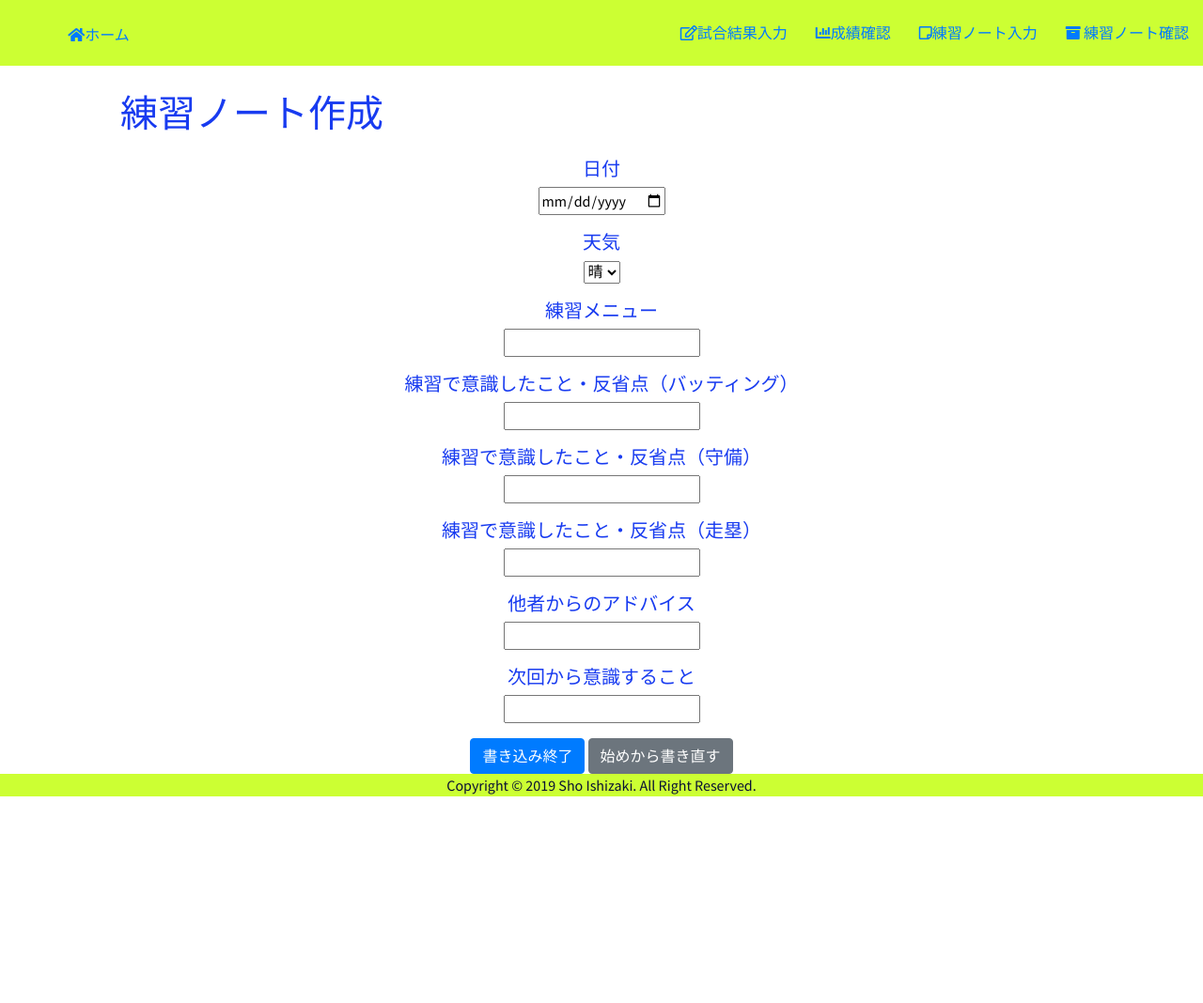
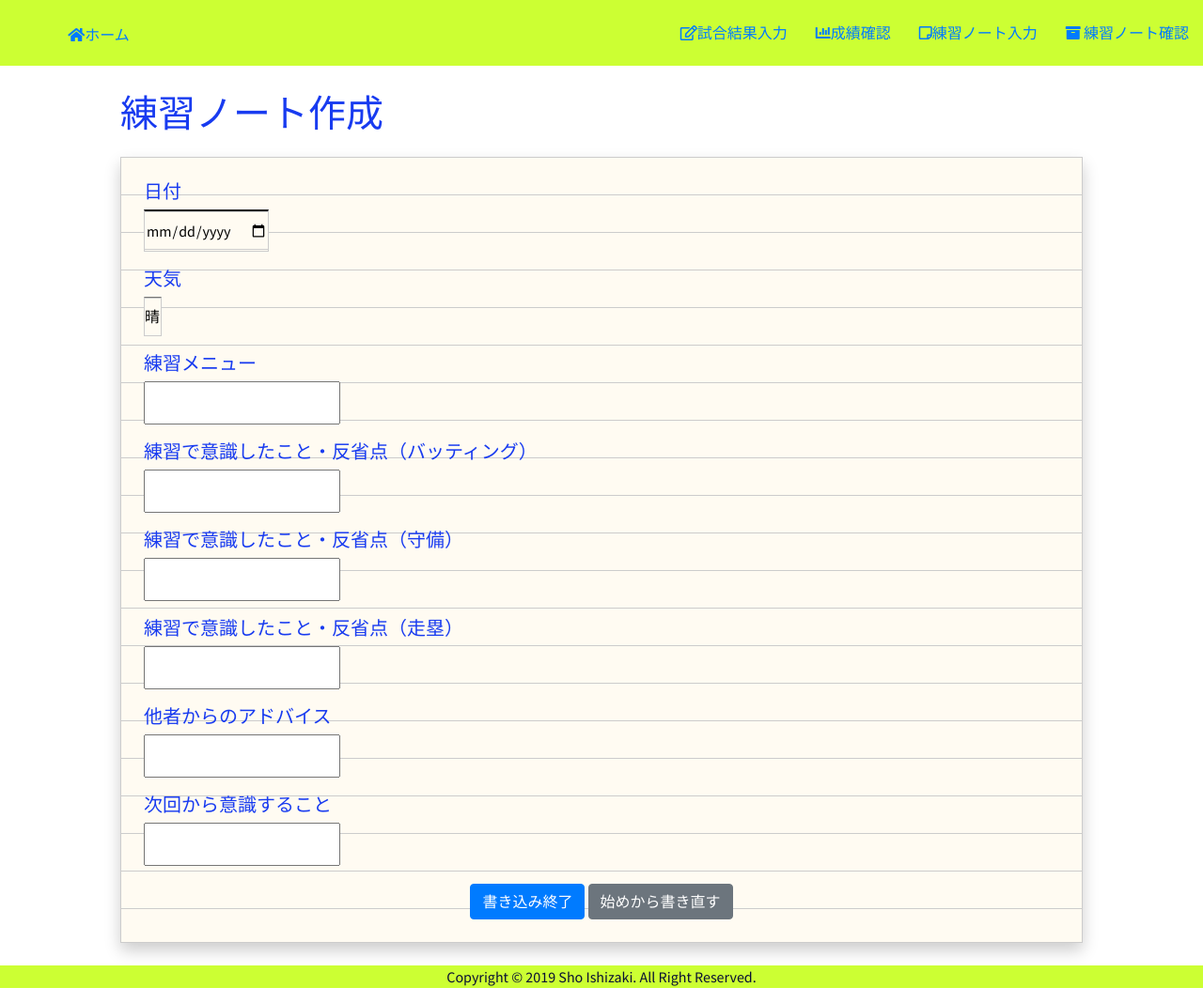
Before and after one commit to shoishizaki/baseball_game_and_practice_notes_web_app, a Django app: page /add_practice_note/ in a window 1280 px wide. Shown: the whole page at 94% size. Before the commit the page ends 848 px from the top, so only its background shows below. Run offline with Django 3.2, Linux system fonts and the light colour scheme; some libraries are stand-ins or nearby versions.

Commit message:
write css of practice_note_add_page.html

```diff
--- a/static/css/baseball_game_and_practice_notes/style.css
+++ b/static/css/baseball_game_and_practice_notes/style.css
@@ -124,3 +124,64 @@ h1, h2, h3, h4, h5, h6 {
 .card:hover{
     box-shadow: 0 10px 20px 0 rgba(0,0,0,0.6);
 }
+
+/*practice_note_add_page.html*/
+
+.container{
+    width: 80%;
+    margin: 24px auto;
+    box-shadow: 0 8px 16px 0 rgba(0,0,0,0.2);
+    padding: 24px;
+    background: linear-gradient(#ccc 1px, transparent 1px) #fffbf2;
+    background-size: auto 2.5em;
+    line-height: 2.5em;
+    border-bottom: 1px solid #ccc;
+    border-left: 1px solid #ccc;
+    border-right: 1px solid #ccc;
+    overflow: hidden;
+}
+.container h5{
+    text-align: left;
+}
+
+.container p{
+    text-align: left;
+}
+
+.container input[type="date"]{
+    white-space: pre;
+    appearance: none;
+    background: linear-gradient(#ccc 1px, transparent 1px) #fffbf2;
+    background-size: auto 2.5em;
+    line-height: 2.5em;
+    border-bottom: 1px solid #ccc;
+    border-left: 1px solid #ccc;
+    border-right: 1px solid #ccc;
+    overflow: hidden;
+}
+
+.container select{
+    white-space: pre;
+    appearance: none;
+    background: linear-gradient(#ccc 1px, transparent 1px) #fffbf2;
+    background-size: auto 2.5em;
+    line-height: 2.5em;
+    border-bottom: 1px solid #ccc;
+    border-left: 1px solid #ccc;
+    border-right: 1px solid #ccc;
+    overflow: hidden;
+}
+
+.container textarea{
+    white-space: pre;
+    width: 100%;
+    height: 200px;
+    appearance: none;
+    background: linear-gradient(#ccc 1px, transparent 1px) #fffbf2;
+    background-size: auto 2.5em;
+    line-height: 2.5em;
+    border-bottom: 1px solid #ccc;
+    border-left: 1px solid #ccc;
+    border-right: 1px solid #ccc;
+    overflow: hidden;
+}
```
